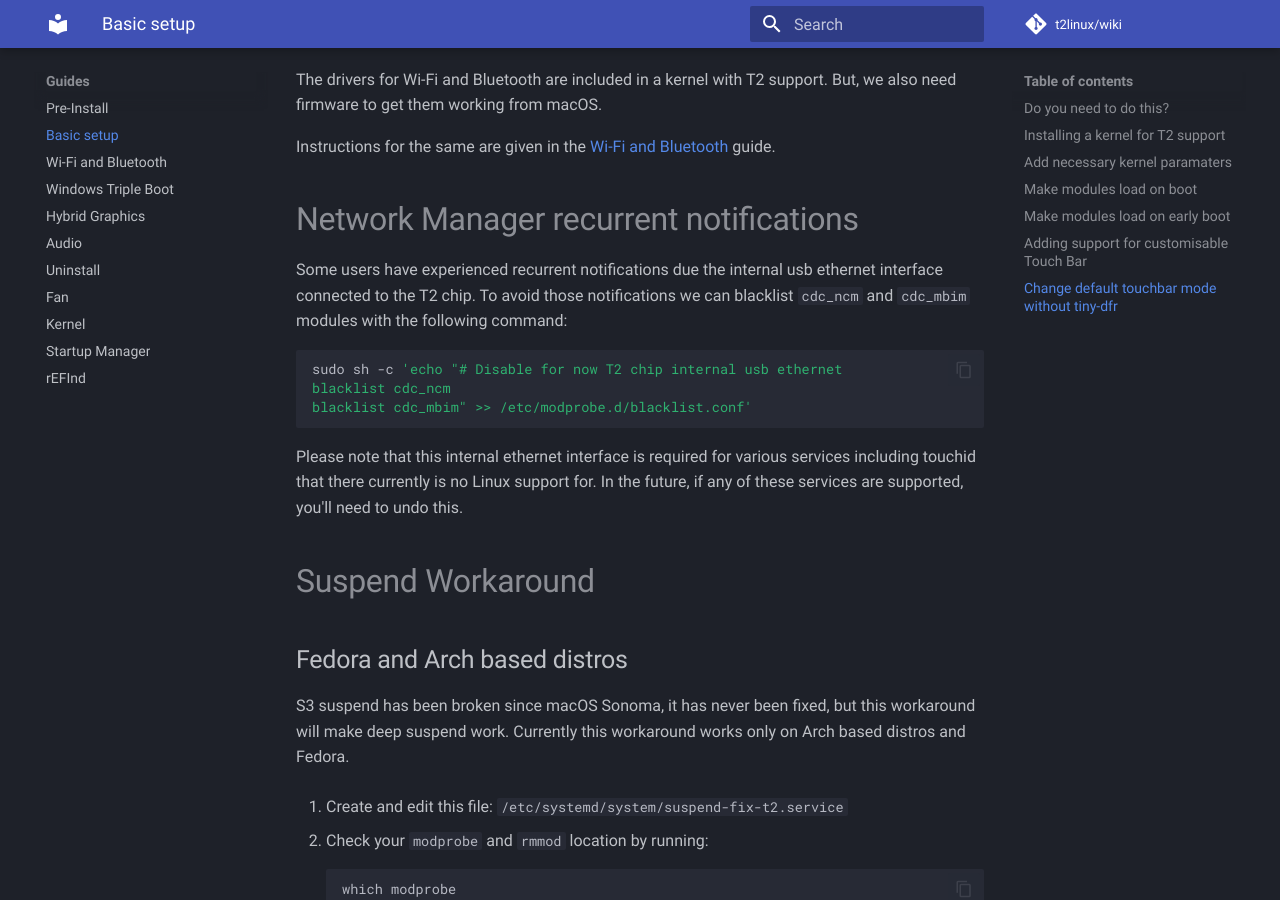
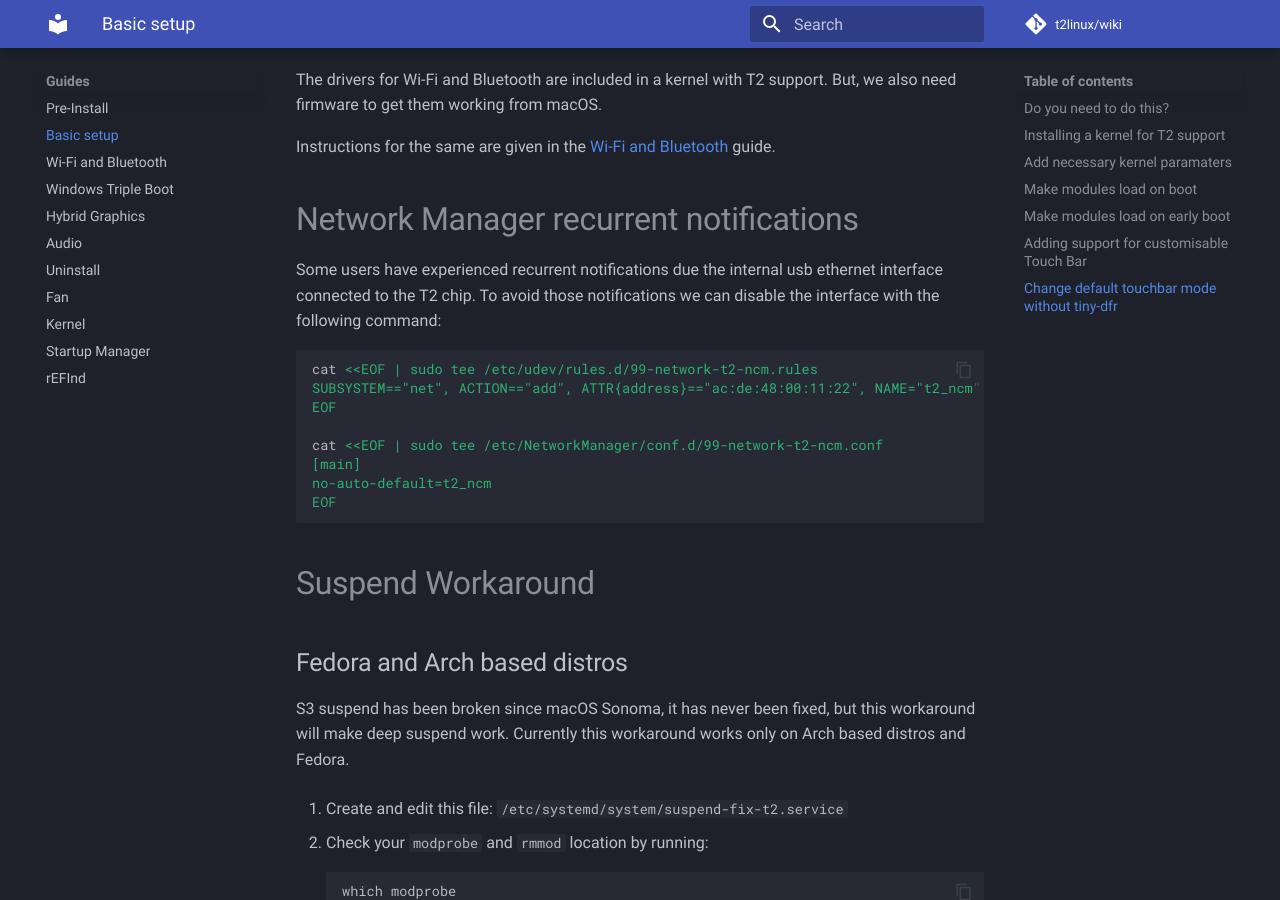
Before and after one commit to t2linux/wiki, an MkDocs documentation site: the page built from docs/guides/postinstall.md, in a window 1280 px wide and 900 px high, scrolled down 4493 px. Built offline with MkDocs 1.6.1 and Material for MkDocs 9.7.7, drawn with Linux system fonts in a browser that asks for light colours; comment, search, counter and statistics services are not loaded.

Commit message:
Postinstall: Use udev rule to disable NetworkManager recurrent notifications (#644)

````diff
--- a/docs/guides/postinstall.md
+++ b/docs/guides/postinstall.md
@@ -166,15 +166,18 @@ Instructions for the same are given in the [Wi-Fi and Bluetooth](https://wiki.t2
 
 # Network Manager recurrent notifications
 
-Some users have experienced recurrent notifications due the internal usb ethernet interface connected to the T2 chip. To avoid those notifications we can blacklist `cdc_ncm` and `cdc_mbim` modules with the following command:
+Some users have experienced recurrent notifications due the internal usb ethernet interface connected to the T2 chip. To avoid those notifications we can disable the interface with the following command:
 
 ```sh
-sudo sh -c 'echo "# Disable for now T2 chip internal usb ethernet
-blacklist cdc_ncm
-blacklist cdc_mbim" >> /etc/modprobe.d/blacklist.conf'
+cat <<EOF | sudo tee /etc/udev/rules.d/99-network-t2-ncm.rules
+SUBSYSTEM=="net", ACTION=="add", ATTR{address}=="ac:de:48:00:11:22", NAME="t2_ncm"
+EOF
+
+cat <<EOF | sudo tee /etc/NetworkManager/conf.d/99-network-t2-ncm.conf
+[main]
+no-auto-default=t2_ncm
+EOF
 ```
-
-Please note that this internal ethernet interface is required for various services including touchid that there currently is no Linux support for. In the future, if any of these services are supported, you'll need to undo this.
 
 # Suspend Workaround
 
````
